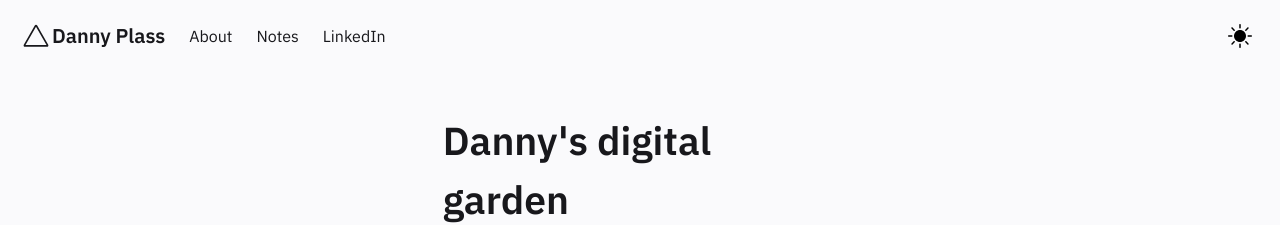
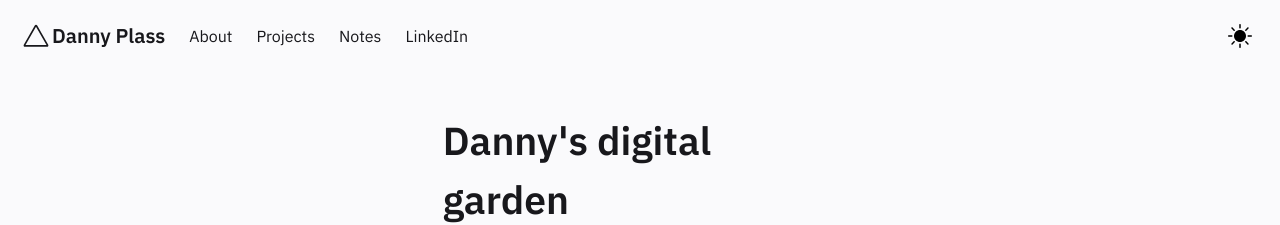
Before and after one commit to dplass/dplass.github.io, a Jekyll site: the page built from pages/index.md, in a window 1280 px wide. Shown: the top 225 px of the page. Built offline with Jekyll 4.4.1, drawn with Linux system fonts in a browser that asks for light colours.

Commit message:
adding projects to the menu

```diff
--- a/_includes/Header.html
+++ b/_includes/Header.html
@@ -58,6 +58,9 @@
         <a href="../posts/about"  class="navbar-item">
           About
         </a>
+        <a href="../projects"  class="navbar-item">
+          Projects
+        </a>
         <a href="../notes"  class="navbar-item">
           Notes
         </a>
```
